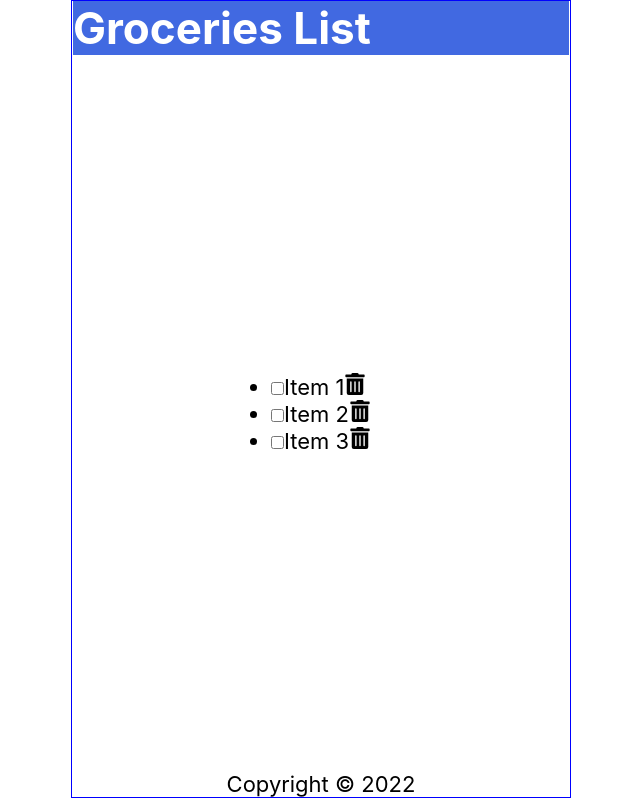
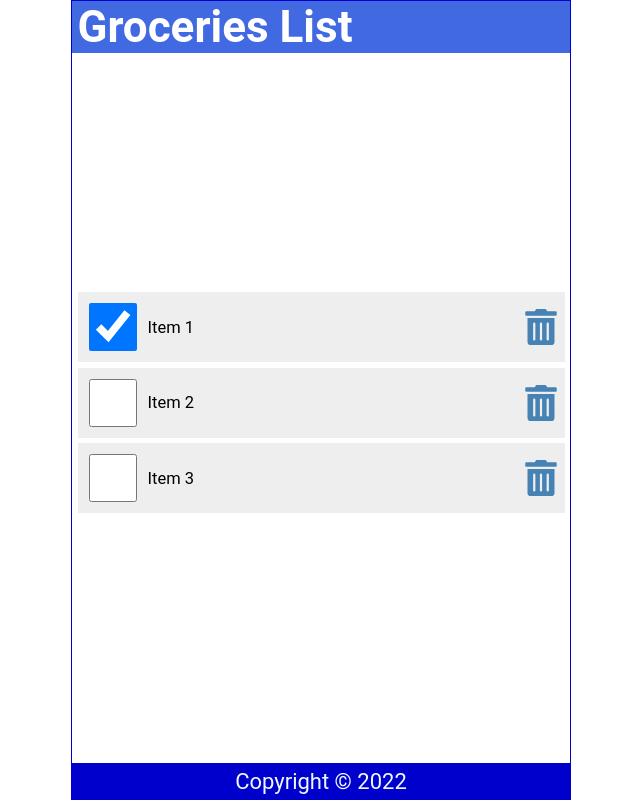
Before and after one commit to ocb-dev-04/react.2022.code, a React (Create React App) app in the folder react-2022-full-course/: page / in a window 1280 px wide. Shown: the whole page, without its empty margins (319-959 px from the left). Built offline with nearby package versions, Linux system fonts and the light colour scheme.

Commit message:
*Add handle check & handlde delete

```diff
--- a/react-2022-full-course/src/Content.js
+++ b/react-2022-full-course/src/Content.js
@@ -6,7 +6,7 @@ export const Content = () => {
         {
             id: 1,
             item: 'Item 1',
-            checked: false
+            checked: true
         },
         {
             id: 2,
@@ -20,19 +20,38 @@ export const Content = () => {
         },
     ])
 
+    const handleCheck = (id) => {
+        const listItems = items.map(item => item.id === id ? { ...item, checked: !item.checked } : item);
+        setItems(listItems);
+        localStorage.setItem('todoListItems', JSON.stringify(listItems));
+    }
 
+    const handleDelete = (id) => {
+        const listItems = items.filter(item => item.id !== id);
+        setItems(listItems);
+        localStorage.setItem('todoListItems', JSON.stringify(listItems));
+    }
 
     return (
         <main>
-            <ul>
-            {items.map(data => (
-                <li className='item' key={data.id}>
-                    <input type='checkbox' checked={data.checked} onChange={() => {}} />
-                    <label>{data.item}</label>
-                    <FaTrashAlt role="button" tabIndex="0" />
-                </li>
-            ))}
-            </ul>
+            {items.length ? (<ul>
+                {items.map(data => (
+                    <li className='item' key={data.id}>
+                        <input
+                            type='checkbox'
+                            checked={data.checked}
+                            onChange={() => handleCheck(data.id)}
+                        />
+                        <label
+                            onDoubleClick={() => handleCheck(data.id)}
+                        >{data.item}</label>
+                        <FaTrashAlt
+                            onClick={() => handleDelete(data.id)}
+                            role="button"
+                            tabIndex="0" />
+                    </li>
+                ))}
+            </ul>) : (<p>No items to show</p>)}
         </main>
     )
 }
--- a/react-2022-full-course/src/index.css
+++ b/react-2022-full-course/src/index.css
@@ -4,47 +4,115 @@
   box-sizing: border-box;
 }
 
+html {
+  font-size: 22px;
+}
+
 body {
-  margin: 0;
-  font-family: -apple-system, BlinkMacSystemFont, 'Segoe UI', 'Roboto', 'Oxygen',
+  min-height: 100vh;
+  font-family: 'Roboto', 'Oxygen',
     'Ubuntu', 'Cantarell', 'Fira Sans', 'Droid Sans', 'Helvetica Neue',
     sans-serif;
   -webkit-font-smoothing: antialiased;
   -moz-osx-font-smoothing: grayscale;
 }
 
-code {
-  font-family: source-code-pro, Menlo, Monaco, Consolas, 'Courier New',
-    monospace;
-}
-
-html {
-  font-size: 22px;
-}
-
 .App {
   display: flex;
   flex-direction: column;
-  justify-content: space-between;
+  justify-content: center;
   align-items: center;
-
-  height: calc(100vh - 2px);
+  height: 100vh;
+  width: 100%;
   max-width: 500px;
+  border: 1px solid mediumblue;
   margin: auto;
-  border: 1px solid blue;
 }
 
-header{
-  width: calc(100% - 2px);
+header {
+  width: 100%;
+  padding: 0 0.25em;
+  background-color: mediumblue;
+  color: aliceblue;
   display: flex;
   justify-content: space-between;
   align-items: center;
 }
 
 main {
-  width: calc(100% - 2px);
+  width: 100%;
   display: flex;
   flex-direction: column;
-  justify-content: space-between;
+  flex-grow: 1;
+  justify-content: center;
   align-items: center;
+  overflow-y: auto;
 }
+
+footer {
+  width: 100%;
+  padding: 0.25em;
+  background-color: mediumblue;
+  color: aliceblue;
+  display: grid;
+  place-content: center;
+}
+
+ul {
+  width: 100%;
+  list-style: none;
+  padding: 0 0.25rem 0.25rem;
+}
+
+ul li::before {
+  content: "\200B";
+}
+
+.item {
+  display: flex;
+  justify-content: flex-start;
+  align-items: center;
+  padding: 0.5rem 0 0.5rem 0.5rem;
+  margin: 0.25rem 0;
+  background-color: #eee;
+}
+
+.item:first-child {
+  margin: 0;
+}
+
+.item input[type="checkbox"] {
+  text-align: center;
+  width: 2.5rem;
+  width: 48px;
+  min-width: 48px;
+  height: 2.5rem;
+  height: 48px;
+  min-height: 48px;
+  cursor: pointer;
+  margin-right: 0.5rem;
+}
+
+.item input[type="checkbox"]:focus + label {
+  text-decoration: underline;
+}
+
+.item > label {
+  font-size: 0.75rem;
+  flex-grow: 1;
+}
+
+.item svg {
+  width: 48px;
+  min-width: 48px;
+  height: 36px;
+  font-size: 1rem;
+  color: steelblue;
+  cursor: pointer;
+}
+
+.item svg:focus,
+.item svg:hover {
+  color: red;
+  outline: none;
+}
```
